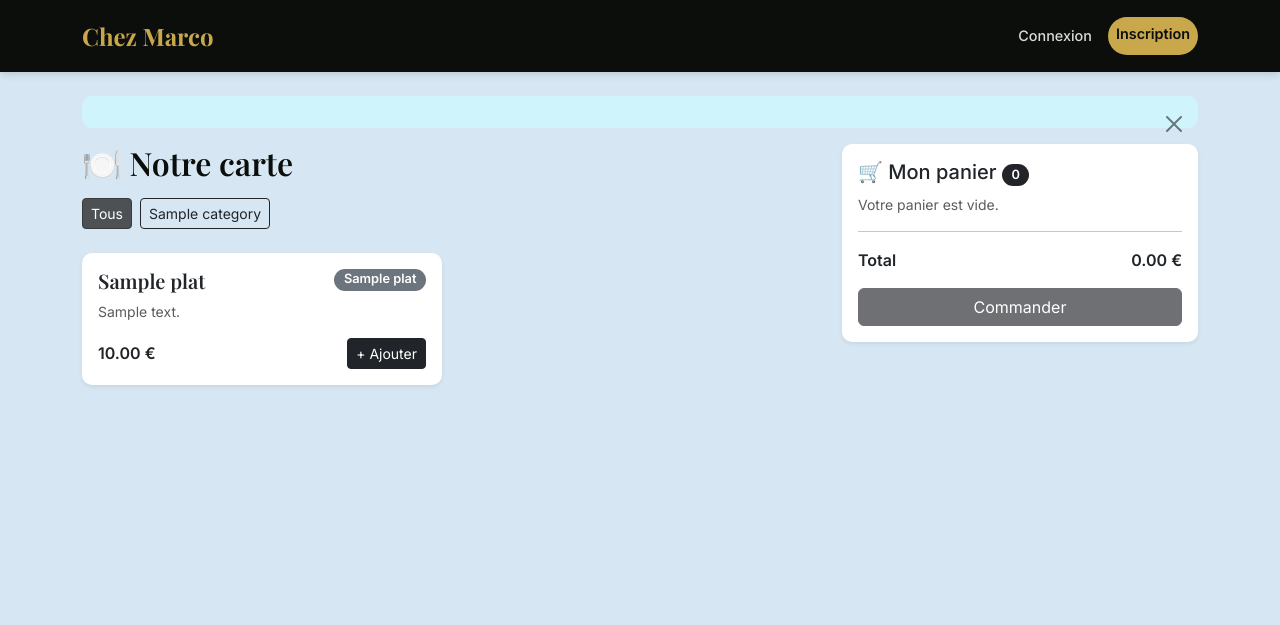
After one commit to merwanerachedi/SAE-WebSite, a PHP site: template projet-restaurant/views/plats/catalogue.php in a window 1280 px wide. The commit adds this page. Shown: the top 625 px of the page. Run offline with PHP 8.4, Linux system fonts and the light colour scheme; the template is opened without the code that fills it: most values are stand-ins (such as "Sample title", 1, 10 or a date in 2020); data that the repository does not hold is empty; some libraries are stand-ins or nearby versions.

Commit message:
feat(front): page catalogue plats pour l'utilisateur

```diff
--- a/projet-restaurant/index.php
+++ b/projet-restaurant/index.php
@@ -6,12 +6,14 @@ require_once 'controllers/AuthController.php';
 require_once 'controllers/CategorieController.php';
 require_once 'controllers/PlatController.php';
 require_once 'controllers/MenuController.php';
+require_once 'controllers/CommandeController.php';
 
 
 $auth = new AuthController($pdo);
 $cat = new CategorieController($pdo);
 $platCtrl = new PlatController($pdo);
-$menuCtrl = new MenuController($pdo);
+$menuCtrl  = new MenuController($pdo);
+$cmdCtrl   = new CommandeController($pdo);
 $action = $_GET['action'] ?? 'home';
 
 switch ($action) {
@@ -48,6 +50,8 @@ switch ($action) {
     case 'menu_update':   $menuCtrl->update();     break;
     case 'menu_delete':   $menuCtrl->delete();     break;
 
+    case 'plats':         $cmdCtrl->showPlats();    break;
+
     default:
         http_response_code(404);
         echo '404 - Page non trouvee';
--- /dev/null
+++ b/projet-restaurant/views/plats/catalogue.php
@@ -0,0 +1,70 @@
+<?php require 'views/layout/header.php'; ?>
+<div class="row">
+    <!-- Catalogue des plats -->
+    <div class="col-md-8">
+        <h2 class="mb-3">🍽️ Notre carte</h2>
+
+        <!-- Boutons de filtre — fonctionnels à l'étape 15 -->
+        <div class="mb-4 d-flex flex-wrap gap-2" id="filter-buttons">
+            <button class="btn btn-dark btn-sm active" data-filter="all">Tous</button>
+            <?php foreach ($categories as $cat): ?>
+                <button class="btn btn-outline-dark btn-sm" data-filter="<?= htmlspecialchars($cat) ?>">
+                    <?= htmlspecialchars($cat) ?>
+                </button>
+            <?php endforeach; ?>
+        </div>
+
+        <!-- Grille des plats -->
+        <div class="row row-cols-1 row-cols-md-2 g-3" id="plats-grid">
+            <?php foreach ($plats as $plat): ?>
+            <div class="col plat-card" data-cat="<?= htmlspecialchars($plat['categorie_nom']) ?>">
+                <div class="card h-100 shadow-sm">
+                    <div class="card-body">
+                        <div class="d-flex justify-content-between align-items-start mb-1">
+                            <h5 class="card-title mb-0"><?= htmlspecialchars($plat['nom']) ?></h5>
+                            <span class="badge bg-secondary"><?= htmlspecialchars($plat['categorie_nom']) ?></span>
+                        </div>
+                        <p class="card-text text-muted small mt-2">
+                            <?= htmlspecialchars($plat['description'] ?? '') ?>
+                        </p>
+                        <div class="d-flex justify-content-between align-items-center mt-3">
+                            <strong class="text-dark"><?= number_format($plat['prix'], 2) ?> €</strong>
+                            <!-- Bouton panier — fonctionnel à l'étape 14 -->
+                            <button class="btn btn-dark btn-sm btn-add-cart"
+                                    data-id="<?= $plat['id'] ?>"
+                                    data-nom="<?= htmlspecialchars($plat['nom']) ?>"
+                                    data-prix="<?= $plat['prix'] ?>">
+                                + Ajouter
+                            </button>
+                        </div>
+                    </div>
+                </div>
+            </div>
+            <?php endforeach; ?>
+        </div>
+    </div>
+
+    <!-- Zone panier — fonctionnelle à l'étape 14 -->
+    <div class="col-md-4">
+        <div class="card sticky-top shadow-sm" style="top: 80px">
+            <div class="card-body">
+                <h5>🛒 Mon panier <span class="badge bg-dark" id="cart-badge">0</span></h5>
+                <div id="cart-items">
+                    <p class="text-muted small">Votre panier est vide.</p>
+                </div>
+                <hr>
+                <div class="d-flex justify-content-between fw-bold">
+                    <span>Total</span>
+                    <span id="cart-total">0.00 €</span>
+                </div>
+                <button class="btn btn-dark w-100 mt-3" id="btn-submit-cart" disabled>
+                    Commander
+                </button>
+            </div>
+        </div>
+    </div>
+</div>
+<?php
+$extraJs = '/public/js/cart.js';
+require 'views/layout/footer.php';
+?>
```
Also changed, not shown: projet-restaurant/controllers/CommandeController.php (added, +20 -0 lines).
